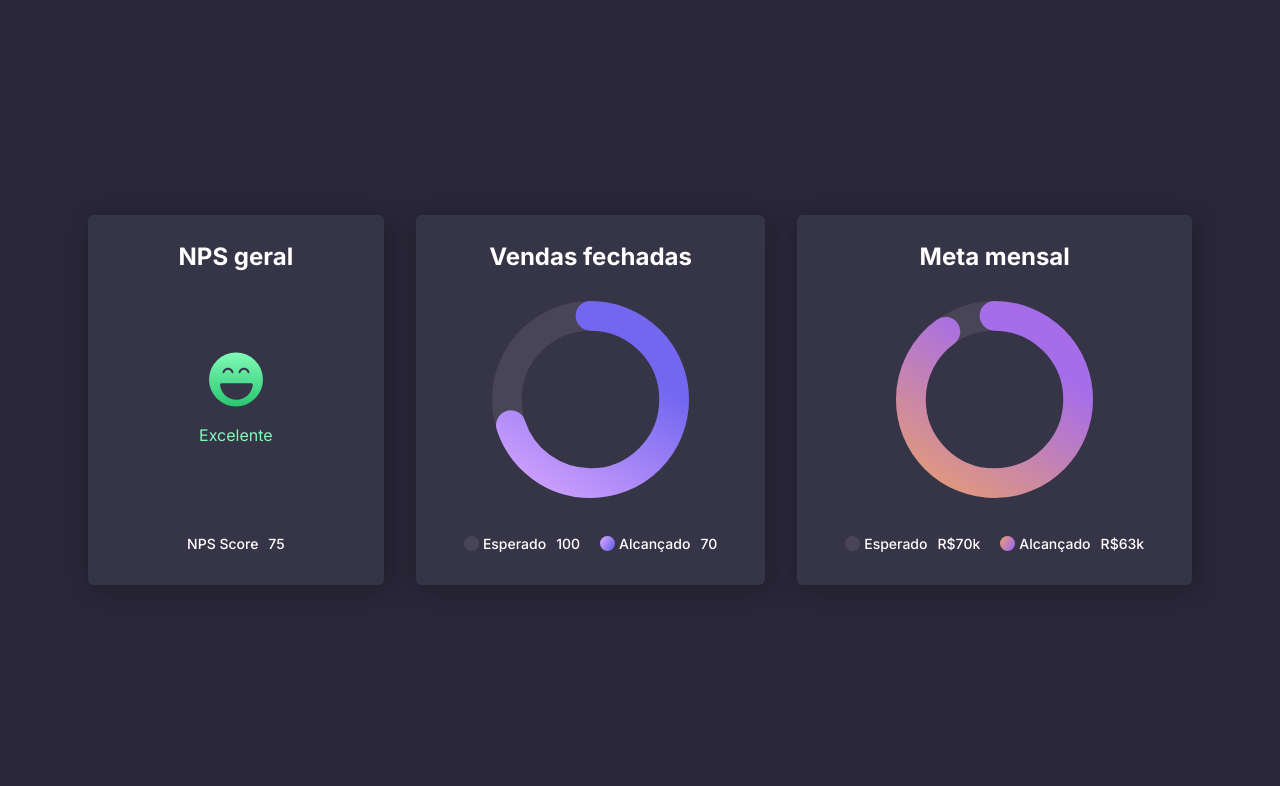
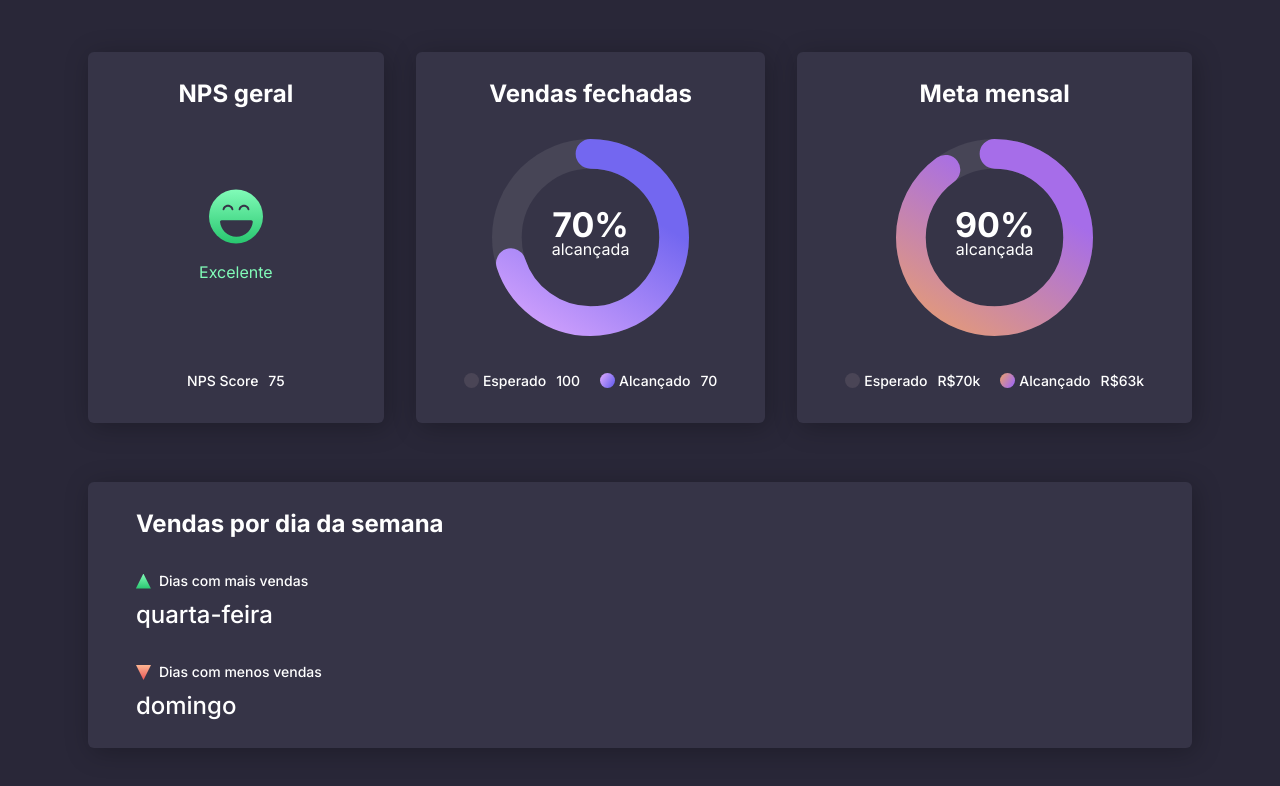
Before and after one commit to MorenaNobre/Bora-Codar-Desafios, a website: page 08-dashboard/index.html in a window 1280 px wide. Drawn offline with Linux system fonts and the light colour scheme.

Commit message:
Bottom card - first grid - weekly daily sales

```diff
--- a/08-dashboard/index.html
+++ b/08-dashboard/index.html
@@ -16,7 +16,7 @@
   <body>
     <main id="app" class="grid">
       <div class="box nps grid">
-        <div class="top">NPS geral</div>
+        <div class="top text-center">NPS geral</div>
         <div class="middle grid">
           <img src="./assets/smile.svg" alt="emoji verde sorrindo" />
           Excelente
@@ -27,7 +27,7 @@
         </div>
       </div>
       <div class="box sale grid">
-        <div class="top">Vendas fechadas</div>
+        <div class="top text-center">Vendas fechadas</div>
         <div class="middle">
           <svg viewBox="0 0 232 232" style="--percentage: 70">
             <circle
@@ -57,6 +57,10 @@
               </linearGradient>
             </defs>
           </svg>
+          <div class="content">
+            <h3>70%</h3>
+            <p>alcançada</p>
+          </div>
         </div>
         <div class="bottom">
           <div class="item">
@@ -79,7 +83,7 @@
         </div>
       </div>
       <div class="box target grid">
-        <div class="top">Meta mensal</div>
+        <div class="top text-center">Meta mensal</div>
         <div class="middle">
           <svg viewBox="0 0 232 232" style="--percentage: 90">
             <circle
@@ -109,6 +113,10 @@
               </linearGradient>
             </defs>
           </svg>
+          <div class="content">
+            <h3>90%</h3>
+            <p>alcançada</p>
+          </div>
         </div>
         <div class="bottom">
           <div class="item">
@@ -130,7 +138,22 @@
           </div>
         </div>
       </div>
-      <!-- <div class="box"></div> -->
+      <div class="box weekly-sales grid">
+        <div class="top">Vendas por dia da semana</div>
+        <div class="wrapper">
+          <div class="left grid">
+            <div class="most-sale grid">
+              <span>Dias com mais vendas</span>
+              quarta-feira
+            </div>
+            <div class="less-sale grid">
+              <span>Dias com menos vendas</span>
+              domingo
+            </div>
+          </div>
+          <div class="right"></div>
+        </div>
+      </div>
     </main>
   </body>
 </html>
--- a/08-dashboard/style.css
+++ b/08-dashboard/style.css
@@ -20,10 +20,31 @@ body {
   display: grid;
 }
 
+.text-center {
+  text-align: center;
+}
+
 .top {
   font-weight: 600;
   font-size: 2.4rem;
+}
+
+.middle {
+  display: grid;
+  place-content: center;
+  position: relative;
+}
+
+.middle .content {
+  position: absolute;
+  top: 50%;
+  left: 50%;
+  transform: translate(-50%, -50%);
   text-align: center;
+}
+
+.content h3 {
+  font-size: 3.4rem;
 }
 
 .bottom {
@@ -103,11 +124,6 @@ body {
   gap: 1rem;
 }
 
-.middle {
-  display: grid;
-  place-content: center;
-}
-
 svg {
   --percentage: 0;
   width: 19.7rem;
@@ -139,3 +155,46 @@ svg circle:nth-child(2) {
     stroke-dashoffset: 618;
   }
 }
+
+.weekly-sales {
+  gap: 3.2rem;
+}
+
+.weekly-sales .wrapper {
+  display: flex;
+  gap: 3.2rem;
+}
+
+.weekly-sales .left {
+  gap: 3.2rem;
+}
+
+.left .grid {
+  gap: 0.8rem;
+  font-weight: 500;
+  font-size: 2.4rem;
+}
+
+.left .grid span {
+  font-size: 1.4rem;
+  align-items: center;
+  display: flex;
+  gap: 0.8rem;
+}
+
+.left .grid span::before {
+  content: " ";
+  width: 15px;
+  height: 15px;
+  display: block;
+  clip-path: polygon(50% 0%, 0% 100%, 100% 100%);
+}
+
+.left .most-sale span::before {
+  background: linear-gradient(180deg, #81fbb8 0%, #28c76f 100%);
+}
+
+.left .less-sale span::before {
+  background: linear-gradient(180deg, #ea5455 0%, #feb692 100%);
+  transform: matrix(1, 0, 0, -1, 0, 0);
+}
```
